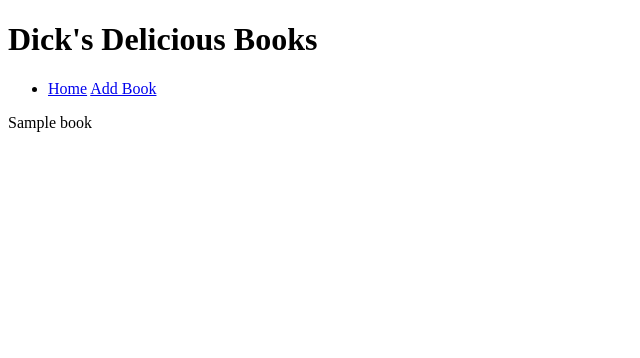
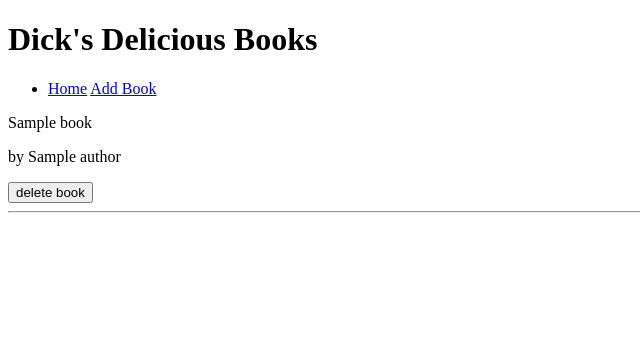
Before and after one commit to mattnorris1990/book_shop_week4_day3, a Flask app: page / in a window 1280 px wide. Shown: the top 358 px of the page, without its empty margins (0-640 px from the left). Run offline with Flask 2, Linux system fonts and the light colour scheme; a database or web service that is not in the repository returns one stand-in record (values such as "Sample title"); some libraries are stand-ins or nearby versions.

Commit message:
added delete book functionality to front end

```diff
--- a/controllers/books_controller.py
+++ b/controllers/books_controller.py
@@ -10,3 +10,8 @@ books_blueprint = Blueprint("books", __name__)
 def books():
     books = book_repository.select_all()
     return render_template("index.html", books = books)
+
+@books_blueprint.route("/<id>/delete", methods = ['POST'])
+def delete_book(id):
+    book_repository.delete(id)
+    return redirect('/')
--- a/templates/index.html
+++ b/templates/index.html
@@ -3,9 +3,19 @@
 {% block content %}
 
 {% for book in books %}
-
-{{ book.title }}
-
+<div class = "book_item">
+    <p class = "book_title">
+        {{ book.title }}
+    </p>
+    <p>
+       by {{ book.author.name }}
+    </p>
+    <form class="delete-form" action="/{{book.id}}/delete" method="POST">
+        <button>
+            delete book
+        </button>
+    <hr>
+</div>
 {% endfor %}
 
 {% endblock %}
```
